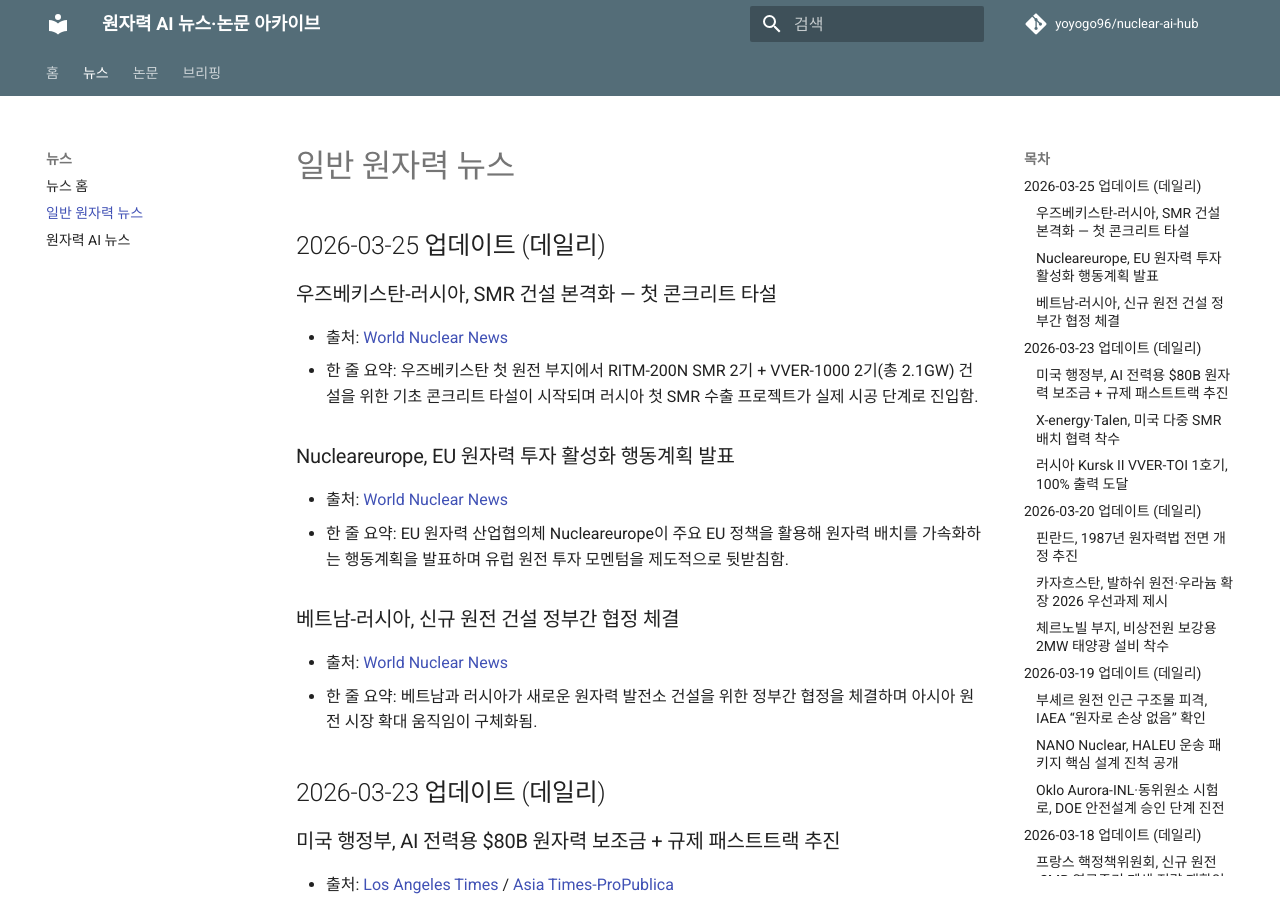
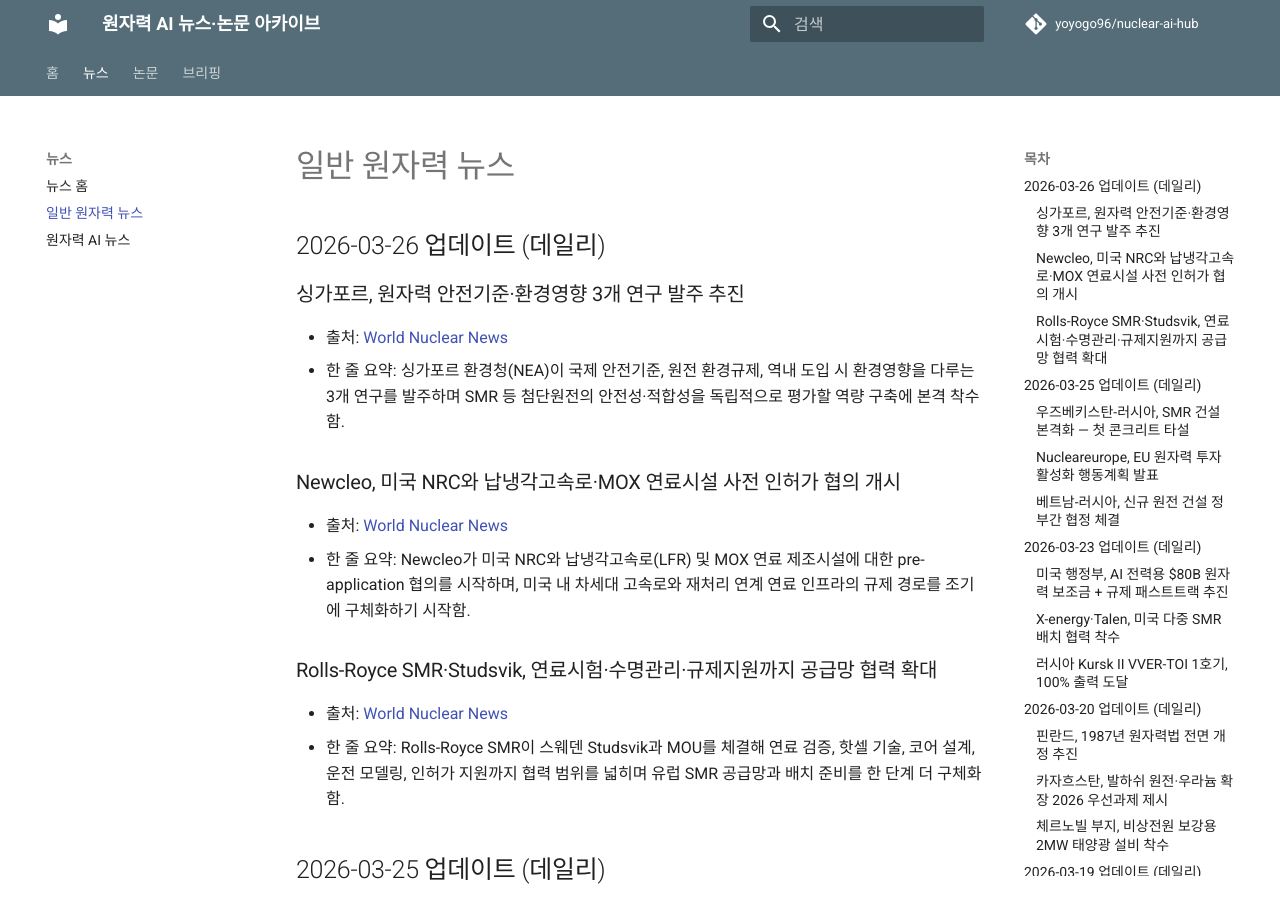
Before and after one commit to yoyogo96/nuclear-ai-hub, an MkDocs documentation site: the page built from docs/news/nuclear.md, in a window 1280 px wide and 900 px high. Built offline with MkDocs 1.6.1 and Material for MkDocs 9.7.7, drawn with Linux system fonts in a browser that asks for light colours; comment, search, counter and statistics services are not loaded.

Commit message:
docs: daily nuclear ai hub update for 2026-03-26

```diff
--- a/docs/briefings/index.md
+++ b/docs/briefings/index.md
@@ -1,4 +1,21 @@
 # 주간 브리핑
+
+## 2026-03-26 데일리 브리핑
+
+### 오늘의 3줄 요약
+1. 싱가포르가 원자력 안전기준·환경영향 연구 3건을 발주하며, 동남아에서도 첨단원전 도입 가능성을 실제 규제·평가 역량 축적으로 연결하는 단계에 들어감.
+2. Newcleo와 Rolls-Royce SMR은 각각 미국 인허가 초기 협의와 유럽 공급망 협력을 확대하며, 차세대 원전 배치의 병목인 규제 경로·기술서비스 체계를 동시에 앞당기고 있음.
+3. 학술 쪽에서는 중이온 충돌 초기상태에서 핵변형 정보를 딥러닝과 simulation-based inference로 복원하는 새 arXiv 논문 1건을 반영해, 핵물리 해석에서 '정확도+불확실성 추정' 결합 흐름이 이어짐.
+
+### 오늘 반영 뉴스 (3건)
+- 싱가포르, 원자력 안전기준·환경영향 3개 연구 발주 추진 (World Nuclear News)
+- Newcleo, 미국 NRC와 납냉각고속로·MOX 연료시설 사전 인허가 협의 개시 (World Nuclear News)
+- Rolls-Royce SMR·Studsvik, 연료시험·수명관리·규제지원 협력 확대 (World Nuclear News)
+
+### 오늘 반영 논문 (1건)
+- Deep learning approaches to extract nuclear deformation parameters from initial-state information in heavy-ion collisions (arXiv, 2026-03-25)
+
+---
 
 ## 2026-03-24 데일리 브리핑
 
--- a/docs/news/nuclear.md
+++ b/docs/news/nuclear.md
@@ -1,4 +1,18 @@
 # 일반 원자력 뉴스
+
+## 2026-03-26 업데이트 (데일리)
+
+### 싱가포르, 원자력 안전기준·환경영향 3개 연구 발주 추진
+- 출처: [World Nuclear News](https://world-nuclear-news.org/articles/singapore-to-bolster-nuclear-safety-capabilities)
+- 한 줄 요약: 싱가포르 환경청(NEA)이 국제 안전기준, 원전 환경규제, 역내 도입 시 환경영향을 다루는 3개 연구를 발주하며 SMR 등 첨단원전의 안전성·적합성을 독립적으로 평가할 역량 구축에 본격 착수함.
+
+### Newcleo, 미국 NRC와 납냉각고속로·MOX 연료시설 사전 인허가 협의 개시
+- 출처: [World Nuclear News](https://world-nuclear-news.org/articles/newcleo-kicks-off-us-regulatory-interactions)
+- 한 줄 요약: Newcleo가 미국 NRC와 납냉각고속로(LFR) 및 MOX 연료 제조시설에 대한 pre-application 협의를 시작하며, 미국 내 차세대 고속로와 재처리 연계 연료 인프라의 규제 경로를 조기에 구체화하기 시작함.
+
+### Rolls-Royce SMR·Studsvik, 연료시험·수명관리·규제지원까지 공급망 협력 확대
+- 출처: [World Nuclear News](https://world-nuclear-news.org/articles/rolls-royce-smr-studsvik-enhance-collaboration)
+- 한 줄 요약: Rolls-Royce SMR이 스웨덴 Studsvik과 MOU를 체결해 연료 검증, 핫셀 기술, 코어 설계, 운전 모델링, 인허가 지원까지 협력 범위를 넓히며 유럽 SMR 공급망과 배치 준비를 한 단계 더 구체화함.
 
 ## 2026-03-25 업데이트 (데일리)
 
--- a/docs/papers/index.md
+++ b/docs/papers/index.md
@@ -1,3 +1,17 @@
+# 2026-03-26 업데이트
+
+## [Deep learning approaches to extract nuclear deformation parameters from initial-state information in heavy-ion collisions](https://arxiv.org/abs/2603.24088)
+- 저자: Jun-Qi Tao 외
+- 연도/학회(저널): 2026-03-25, arXiv (nucl-th)
+- 한 줄 요약: 중이온 충돌 초기상태 데이터에서 핵변형도($β_2$, $β_4$)를 추정하기 위해 point-cloud 네트워크와 simulation-based inference를 적용해, 이벤트별 잡음이 큰 핵물리 문제에서도 딥러닝으로 변형 정보를 안정적으로 복원할 수 있음을 보인 연구.
+
+### 핵심 기여
+1. deformed Woods-Saxon 분포로 생성한 핵자 구성과 TRENTo 초기 엔트로피 밀도 이미지에서 핵변형 파라미터를 복원하는 딥러닝 프레임 제시
+2. 단순 회귀뿐 아니라 conditional normalizing flow 기반 simulation-based inference를 적용해 점추정과 posterior uncertainty를 함께 제공
+3. 다중 이벤트 평균이 확률적 요동을 억제해 핵변형 식별력을 크게 높인다는 점을 정량적으로 보여, 향후 보다 완전한 동역학·최종상태 관측치 확장 기반 제공
+
+---
+
 # 2026-03-25 업데이트
 
 - 지난 24시간 기준으로 arXiv 및 주요 학술 소스를 재확인했지만, 기존 반영본과 중복되지 않는 원자력+인공지능 핵심 신규 논문/프리프린트는 확인되지 않았습니다.
```
Also changed, not shown: docs/news/index.md (+6 -0 lines).
